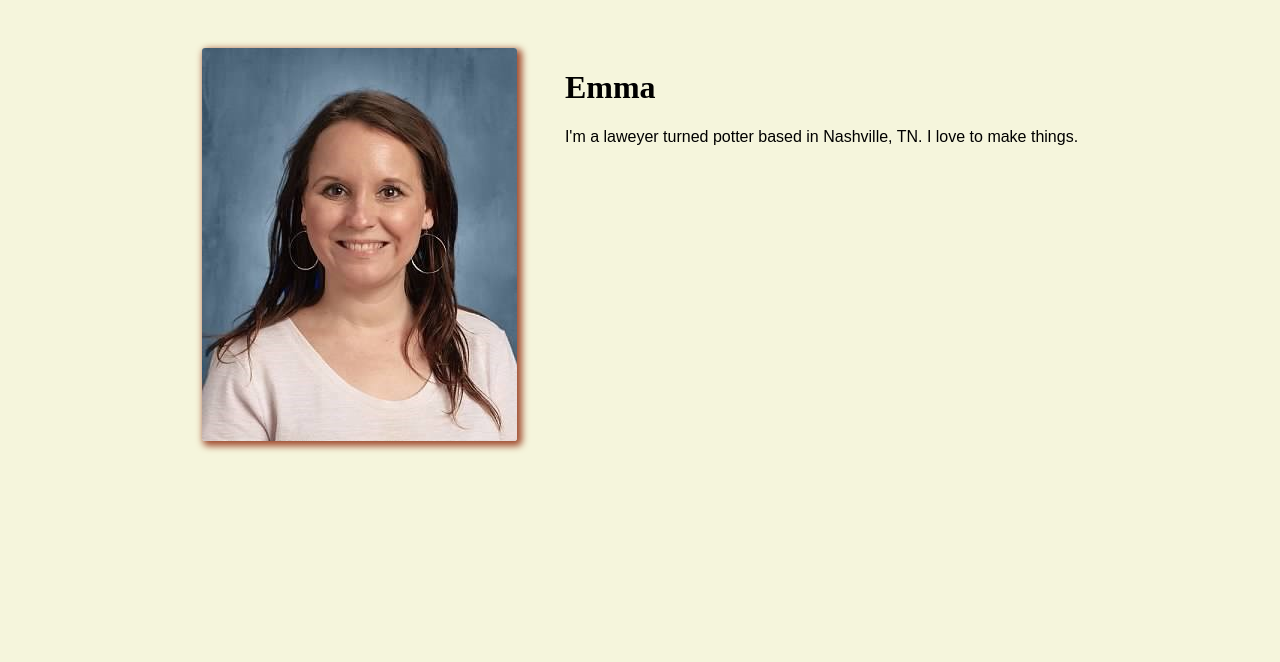
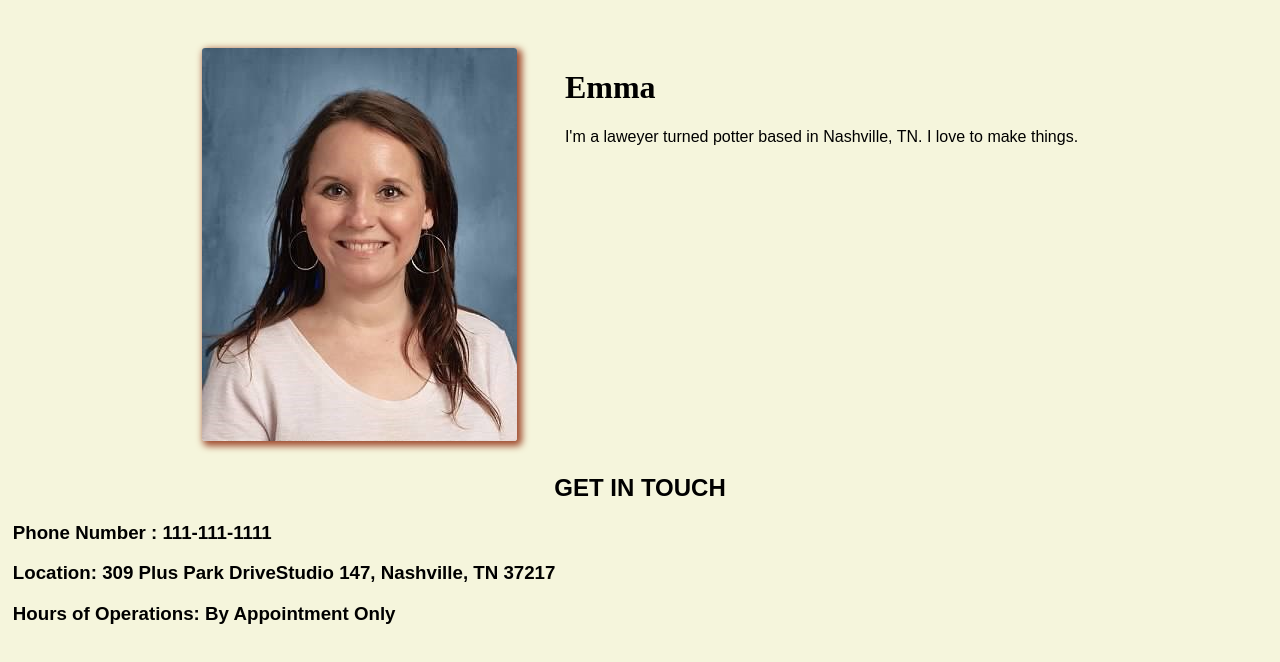
Before and after one commit to maryreagan/yourewelcomepottery-client, a React (Vite) app: page /bio in a window 1280 px wide. Shown: the top 662 px of the page. Built offline with nearby package versions, Linux system fonts and the light colour scheme.

Commit message:
added footer

```diff
--- a/src/App.jsx
+++ b/src/App.jsx
@@ -4,6 +4,7 @@ import Admin from './components/Admin/Admin'
 import ProductCreate from './components/Admin/ProductCreate'
 import LandingPage from './components/LandingPage/LandingPage'
 import Bio from "./components/Bio/Bio"
+import Footer from "./components/footer/footer"
 import { BrowserRouter, Routes, Route, Link } from "react-router-dom"
 import { createTheme, ThemeProvider } from "@mui/material"
 
@@ -30,6 +31,7 @@ function App() {
         <Route path="bio" element={<Bio />} />
       </Routes>
     </BrowserRouter>
+    <Footer />
   </ThemeProvider>
   );
 }
--- /dev/null
+++ b/src/components/footer/footer.css
@@ -0,0 +1,5 @@
+#footer{display: flex;
+    flex-direction: column;
+align-items: center;
+font-family: sans-serif;
+background-color: brown;}
--- /dev/null
+++ b/src/components/footer/footer.jsx
@@ -0,0 +1,17 @@
+import React from 'react'
+import "./footer.css"
+function Footer() {
+  return (
+    <div>
+      <h2>GET IN TOUCH</h2>
+     <h3>Phone Number : 111-111-1111</h3>
+      <h3>Location: 309 Plus Park DriveStudio 147, Nashville, TN 37217</h3>
+      <h3>Hours of Operations: By Appointment Only</h3>
+
+
+
+        </div>
+  )
+}
+
+export default Footer
```
